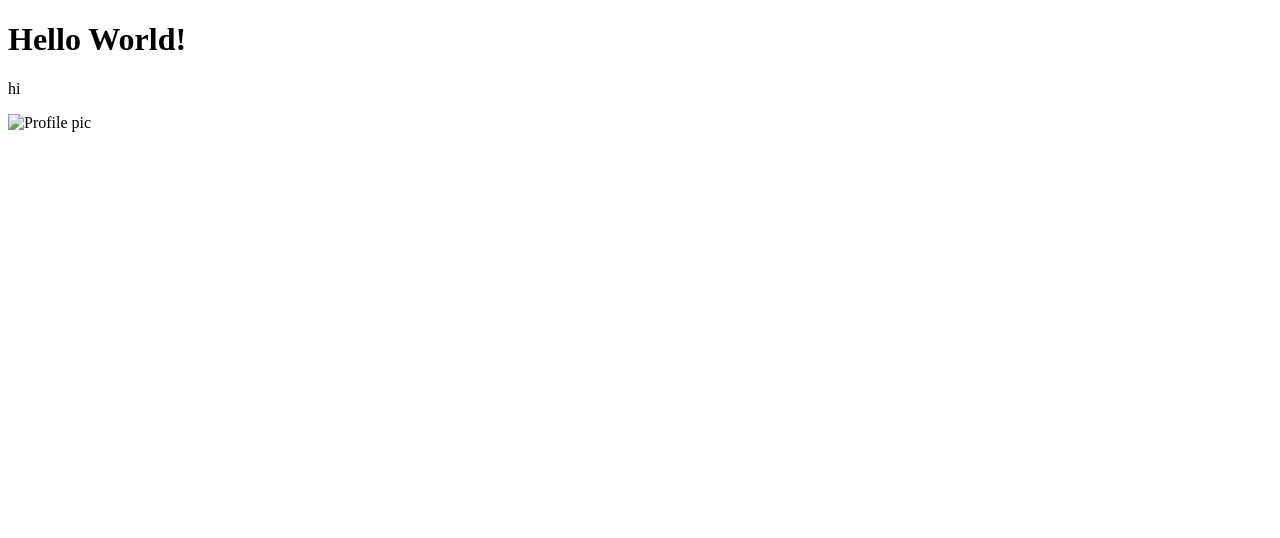
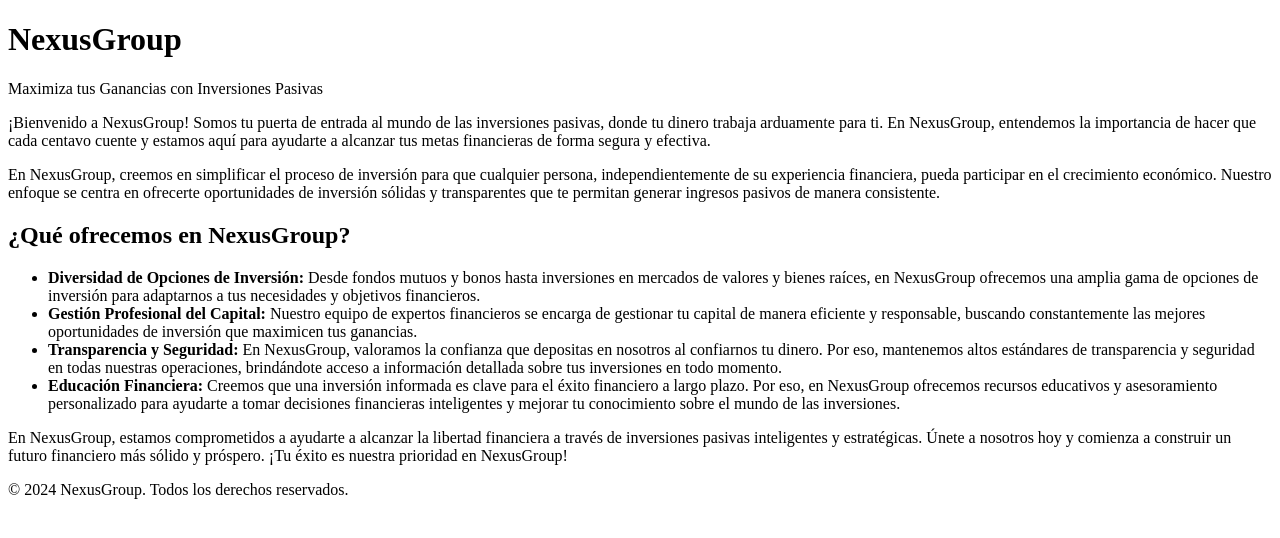
Before and after one commit to 0-020/NexusGroup, a plain HTML site: page index.html in a window 1280 px wide. Drawn offline with Linux system fonts and the light colour scheme.

Commit message:
update index

```diff
--- a/index.html
+++ b/index.html
@@ -1,15 +1,35 @@
 <!DOCTYPE html>
-<html lang="en">
+<html lang="es">
 <head>
     <meta charset="UTF-8">
     <meta http-equiv="X-UA-Compatible" content="IE=edge">
     <meta name="viewport" content="width=device-width, initial-scale=1.0">
-    <title>GitHub Pages</title>
+    <title>NexusGroup - Maximiza tus Ganancias con Inversiones Pasivas</title>
     <link rel="stylesheet" href="style.css">
 </head>
 <body>
-    <h1>Hello World!</h1>
-    <p>hi</p>
-    <img src="assets/images/" alt="Profile pic">
+    <header>
+        <h1>NexusGroup</h1>
+        <p>Maximiza tus Ganancias con Inversiones Pasivas</p>
+    </header>
+
+    <section class="main-content">
+        <p>¡Bienvenido a NexusGroup! Somos tu puerta de entrada al mundo de las inversiones pasivas, donde tu dinero trabaja arduamente para ti. En NexusGroup, entendemos la importancia de hacer que cada centavo cuente y estamos aquí para ayudarte a alcanzar tus metas financieras de forma segura y efectiva.</p>
+        <p>En NexusGroup, creemos en simplificar el proceso de inversión para que cualquier persona, independientemente de su experiencia financiera, pueda participar en el crecimiento económico. Nuestro enfoque se centra en ofrecerte oportunidades de inversión sólidas y transparentes que te permitan generar ingresos pasivos de manera consistente.</p>
+
+        <h2>¿Qué ofrecemos en NexusGroup?</h2>
+        <ul>
+            <li><strong>Diversidad de Opciones de Inversión:</strong> Desde fondos mutuos y bonos hasta inversiones en mercados de valores y bienes raíces, en NexusGroup ofrecemos una amplia gama de opciones de inversión para adaptarnos a tus necesidades y objetivos financieros.</li>
+            <li><strong>Gestión Profesional del Capital:</strong> Nuestro equipo de expertos financieros se encarga de gestionar tu capital de manera eficiente y responsable, buscando constantemente las mejores oportunidades de inversión que maximicen tus ganancias.</li>
+            <li><strong>Transparencia y Seguridad:</strong> En NexusGroup, valoramos la confianza que depositas en nosotros al confiarnos tu dinero. Por eso, mantenemos altos estándares de transparencia y seguridad en todas nuestras operaciones, brindándote acceso a información detallada sobre tus inversiones en todo momento.</li>
+            <li><strong>Educación Financiera:</strong> Creemos que una inversión informada es clave para el éxito financiero a largo plazo. Por eso, en NexusGroup ofrecemos recursos educativos y asesoramiento personalizado para ayudarte a tomar decisiones financieras inteligentes y mejorar tu conocimiento sobre el mundo de las inversiones.</li>
+        </ul>
+
+        <p>En NexusGroup, estamos comprometidos a ayudarte a alcanzar la libertad financiera a través de inversiones pasivas inteligentes y estratégicas. Únete a nosotros hoy y comienza a construir un futuro financiero más sólido y próspero. ¡Tu éxito es nuestra prioridad en NexusGroup!</p>
+    </section>
+
+    <footer>
+        <p>&copy; 2024 NexusGroup. Todos los derechos reservados.</p>
+    </footer>
 </body>
 </html>
```
